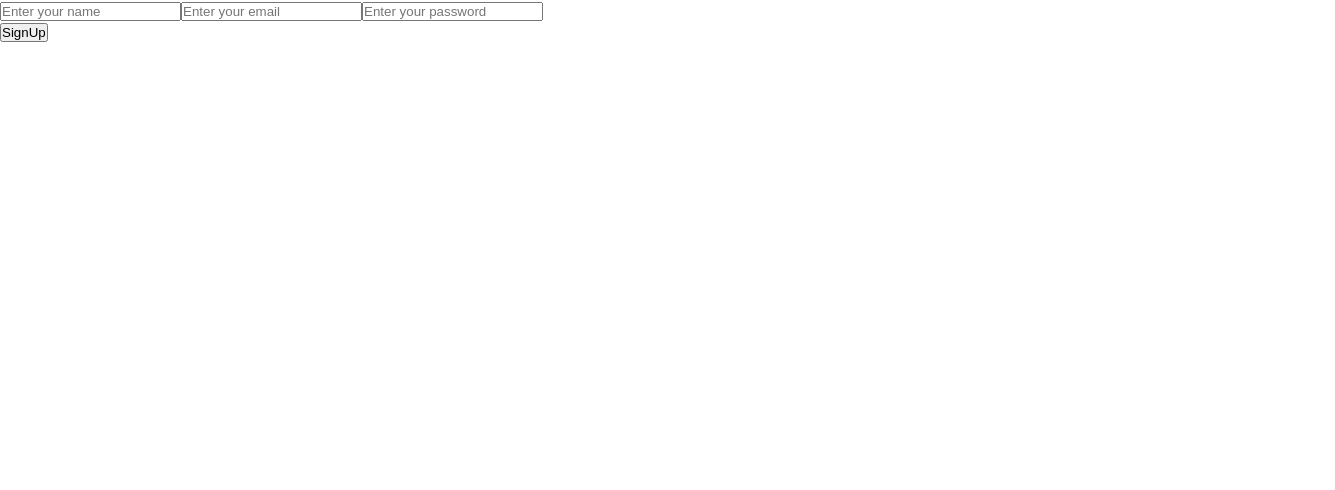
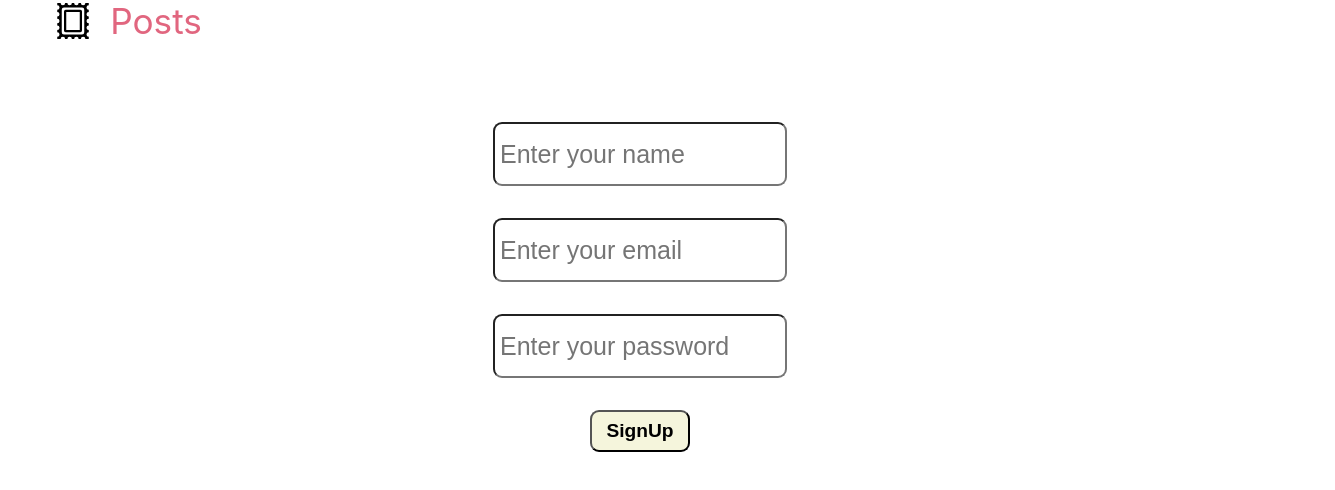
Before and after one commit to jyotirmoy-sinhababu/posts-App, a React (Create React App) app: page / in a window 1280 px wide. Shown: the top 490 px of the page, 1335 px wide, since content can reach past the window. Built offline with nearby package versions, Linux system fonts and the light colour scheme.

Commit message:
navbar created

```diff
--- a/src/component/auth/SignUp.js
+++ b/src/component/auth/SignUp.js
@@ -1,4 +1,6 @@
 import React, { useState } from 'react';
+
+import './form.css';
 
 const SignUp = () => {
   const [signUpData, setSignUpData] = useState('');
@@ -9,7 +11,7 @@ const SignUp = () => {
   console.log(signUpData);
   return (
     <>
-      <form>
+      <form className='frm-cnt'>
         <input
           className='signup-inp'
           type='text'
@@ -38,7 +40,7 @@ const SignUp = () => {
           placeholder='Enter your password'
         />
         <div className='signup-btn'>
-          <button>SignUp</button>
+          <button className='btn'>SignUp</button>
         </div>
       </form>
     </>
--- /dev/null
+++ b/src/component/auth/form.css
@@ -0,0 +1,28 @@
+.frm-cnt {
+  display: flex;
+  flex-direction: column;
+  gap: 2rem;
+  align-items: center;
+  padding-top: 80px;
+}
+
+.signup-inp {
+  width: 280px;
+  height: 50px;
+  border-radius: 9px;
+  padding: 5px;
+  font-size: 25px;
+}
+
+.signup-btn {
+  display: flex;
+}
+
+.btn {
+  width: 100px;
+  height: 42px;
+  border-radius: 9px;
+  background-color: beige;
+  font-size: 1.2rem;
+  font-weight: 700;
+}
--- a/src/component/container/Container.js
+++ b/src/component/container/Container.js
@@ -1,9 +1,11 @@
 import React from 'react';
 import SignUp from '../auth/SignUp';
+import Nav from '../navbar/Nav';
 
 const Container = () => {
   return (
     <div>
+      <Nav />
       <SignUp />
     </div>
   );
--- /dev/null
+++ b/src/component/navbar/Nav.js
@@ -0,0 +1,25 @@
+import React from 'react';
+import './nav.css';
+
+const Nav = () => {
+  return (
+    <div className='nav-cnt'>
+      <p className='nav-svg-cnt'>
+        <svg
+          xmlns='http://www.w3.org/2000/svg'
+          width='36'
+          height='36'
+          fill='currentColor'
+          className='bi bi-postage'
+          viewBox='0 0 16 16'
+        >
+          <path d='M4.75 3a.75.75 0 0 0-.75.75v8.5c0 .414.336.75.75.75h6.5a.75.75 0 0 0 .75-.75v-8.5a.75.75 0 0 0-.75-.75h-6.5ZM11 12H5V4h6v8Z' />
+          <path d='M3.5 1a1 1 0 0 0 1-1h1a1 1 0 0 0 2 0h1a1 1 0 0 0 2 0h1a1 1 0 1 0 2 0H15v1a1 1 0 1 0 0 2v1a1 1 0 1 0 0 2v1a1 1 0 1 0 0 2v1a1 1 0 1 0 0 2v1a1 1 0 1 0 0 2v1h-1.5a1 1 0 1 0-2 0h-1a1 1 0 1 0-2 0h-1a1 1 0 1 0-2 0h-1a1 1 0 1 0-2 0H1v-1a1 1 0 1 0 0-2v-1a1 1 0 1 0 0-2V9a1 1 0 1 0 0-2V6a1 1 0 0 0 0-2V3a1 1 0 0 0 0-2V0h1.5a1 1 0 0 0 1 1ZM3 3v10a1 1 0 0 0 1 1h8a1 1 0 0 0 1-1V3a1 1 0 0 0-1-1H4a1 1 0 0 0-1 1Z' />
+        </svg>
+      </p>
+      <p className='nav-txt'>Posts</p>
+    </div>
+  );
+};
+
+export default Nav;
--- /dev/null
+++ b/src/component/navbar/nav.css
@@ -0,0 +1,17 @@
+.nav-cnt {
+  display: flex;
+  width: 100%;
+  max-width: 1550px;
+  padding-left: 55px;
+  gap: 1.2rem;
+}
+
+.nav-svg-cnt {
+  display: flex;
+  align-items: center;
+}
+
+.nav-txt {
+  color: rgb(225, 102, 127);
+  font-size: 2.2rem;
+}
```
Also changed, not shown: src/component/auth/Login.js (+10 -1 lines).
